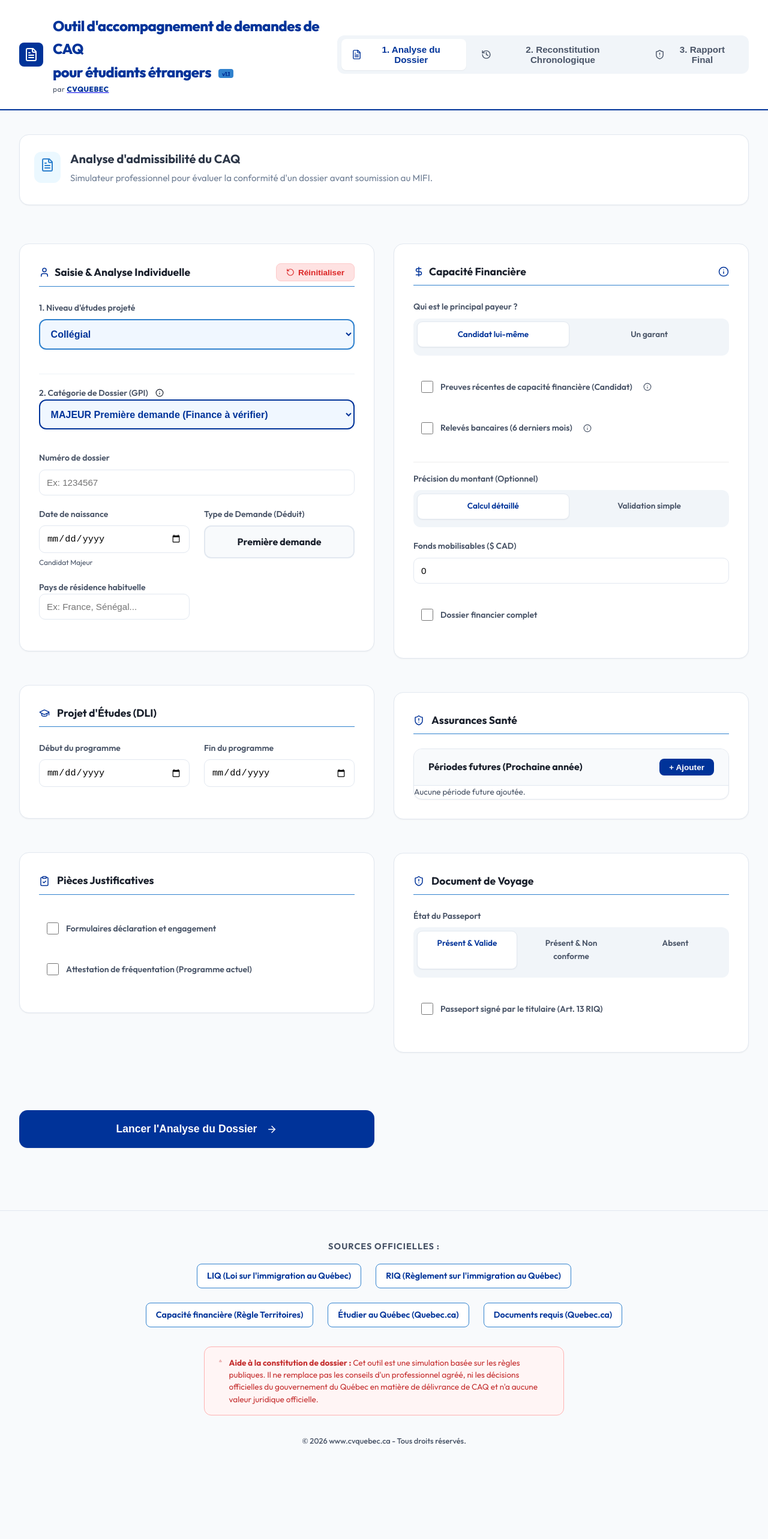
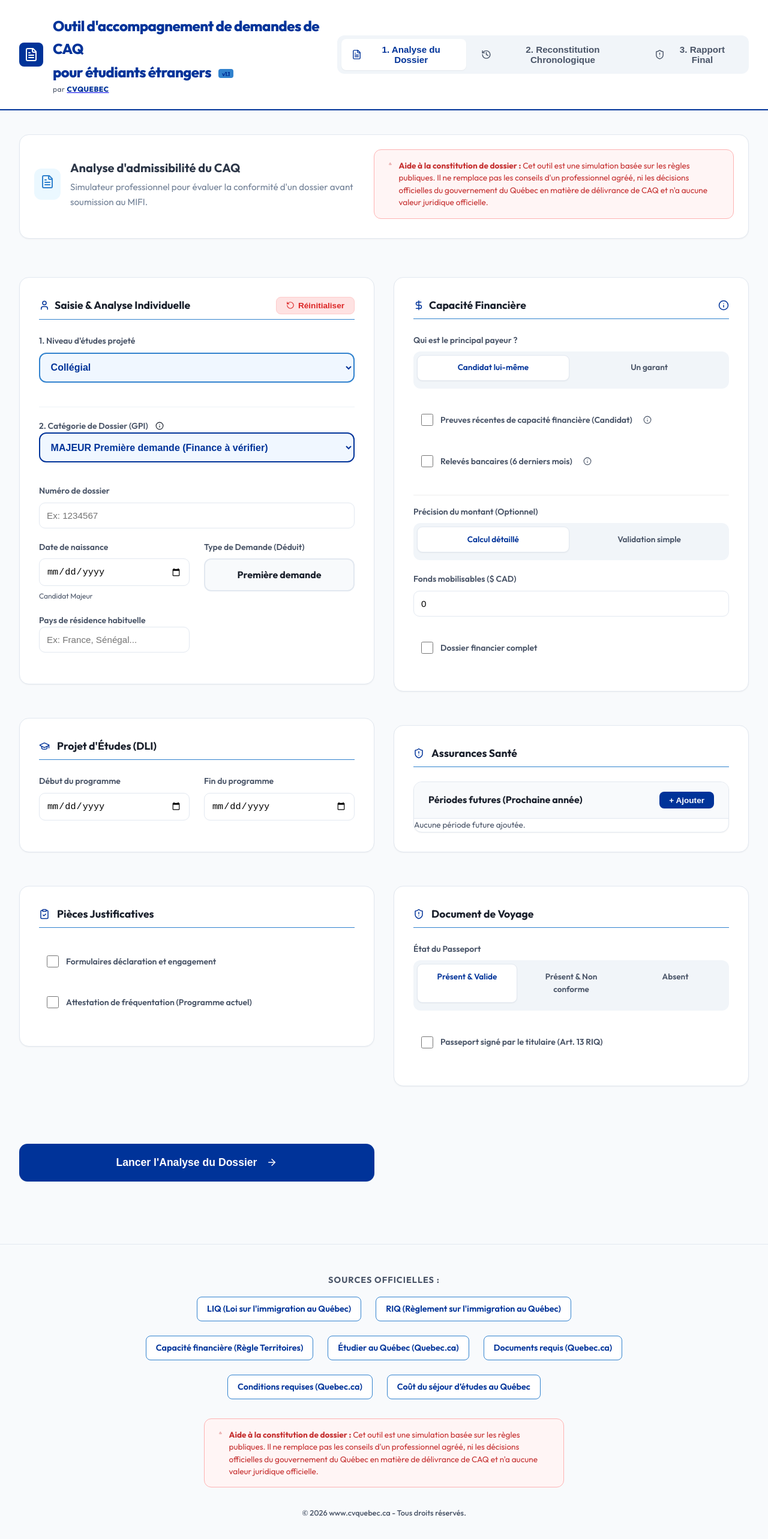
Before and after one commit to Boemien/caq-support-tool, a React (Vite) app: page / in a window 1280 px wide. Shown: the top 2566 px of the page at 60% size. Before the commit the page ends 2461 px from the top, so only its background shows below. Built offline with nearby package versions, Linux system fonts and the light colour scheme.

Commit message:
Update App.jsx

```diff
--- a/src/App.jsx
+++ b/src/App.jsx
@@ -306,6 +306,10 @@ function App() {
                                         Simulateur professionnel pour évaluer la conformité d'un dossier avant soumission au MIFI.
                                     </p>
                                 </div>
+                                <div className="footer-disclaimer">
+                                    <AlertTriangle size={14} />
+                                    <p><strong>Aide à la constitution de dossier :</strong> Cet outil est une simulation basée sur les règles publiques. Il ne remplace pas les conseils d'un professionnel agréé, ni les décisions officielles du gouvernement du Québec en matière de délivrance de CAQ et n'a aucune valeur juridique officielle.</p>
+                                </div>
                             </div>
                         </div>
                         <div className="form-column">
@@ -880,6 +884,10 @@ function App() {
                                     <p style={{ margin: '4px 0 0', color: '#718096', fontSize: '0.95rem' }}>
                                         Outil de chronologie interactive pour visualiser l'historique des statuts et d&eacute;tecter les ruptures de conformit&eacute;.
                                     </p>
+                                </div>
+                                <div className="footer-disclaimer">
+                                    <AlertTriangle size={14} />
+                                    <p><strong>Aide à la constitution de dossier :</strong> Cet outil est une simulation basée sur les règles publiques. Il ne remplace pas les conseils d'un professionnel agréé, ni les décisions officielles du gouvernement du Québec en matière de délivrance de CAQ et n'a aucune valeur juridique officielle.</p>
                                 </div>
                             </div>
                         </div>
@@ -1233,9 +1241,11 @@ function App() {
                         <div className="source-links">
                             <a href="https://www.legisquebec.gouv.qc.ca/fr/document/lc/i-0.2.1" target="_blank" rel="noopener noreferrer">LIQ (Loi sur l'immigration au Québec)</a>
                             <a href="https://www.legisquebec.gouv.qc.ca/fr/document/rc/I-0.2.1,%20r.%203" target="_blank" rel="noopener noreferrer">RIQ (Règlement sur l'immigration au Québec)</a>
-                            <a href="https://www.quebec.ca/education/etudier-quebec/demande-selection-temporaire/capacite-financiere-documents-exiges" target="_blank" rel="noopener noreferrer">Capacité financière (Règle Territoires)</a>
+                            <a href="https://www.quebec.ca/education/etudier-quebec/demande-selection-temporaire" target="_blank" rel="noopener noreferrer">Capacité financière (Règle Territoires)</a>
                             <a href="https://www.quebec.ca/education/etudier-quebec" target="_blank" rel="noopener noreferrer">Étudier au Québec (Quebec.ca)</a>
                             <a href="https://www.quebec.ca/education/etudier-quebec/documents" target="_blank" rel="noopener noreferrer">Documents requis (Quebec.ca)</a>
+                            <a href="https://www.quebec.ca/education/etudier-quebec/conditions-requises" target="_blank" rel="noopener noreferrer">Conditions requises (Quebec.ca)</a>
+                            <a href="https://www.quebec.ca/education/etudier-quebec/conditions-requises/cout-etudes" target="_blank" rel="noopener noreferrer">Coût du séjour d’études au Québec</a>
                         </div>
                     </div>
                     <div className="footer-disclaimer">
```
